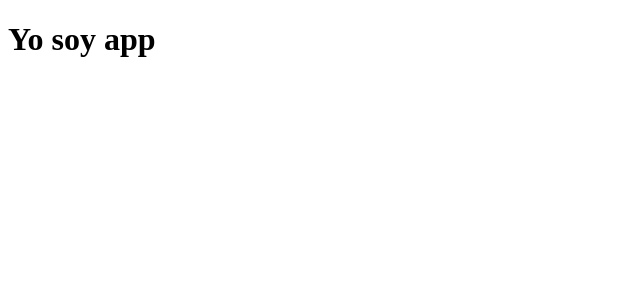
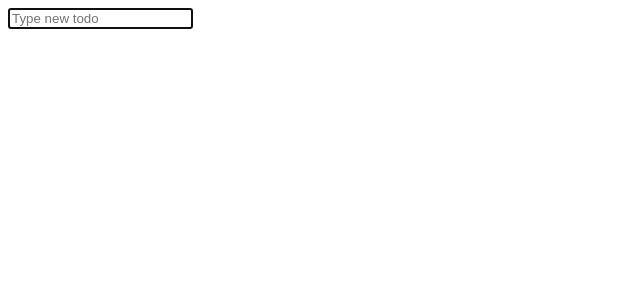
Before and after one commit to JhoamSebastianMunoz/MyDayApp, a React (Vite) app: page / in a window 1280 px wide. Shown: the top 300 px of the page, without its empty margins (0-640 px from the left). Built offline with nearby package versions, Linux system fonts and the light colour scheme.

Commit message:
se crea el componente TaskInput

```diff
--- a/src/App.jsx
+++ b/src/App.jsx
@@ -1,4 +1,6 @@
 import { useState } from 'react'
+import { TaskInput } from './Components/taskInput/TaskInput'
+
 import './App.css'
 
 export function App() {
@@ -6,7 +8,7 @@
 
   return (
     <>
-      <h1>Yo soy app</h1>
+      <TaskInput/>
     </>
   )
 }
--- /dev/null
+++ b/src/Components/TaskInput/TaskInput.jsx
@@ -0,0 +1,25 @@
+import React, { useState } from 'react';
+
+export const TaskInput = ({ addTask }) => {
+    const [input, setInput] = useState('');
+
+    const handleSubmit = (e) => {
+        e.preventDefault();
+        if (input.trim()) {
+            addTask(input);
+            setInput('');
+        }
+    };
+
+    return (
+        <form onSubmit={handleSubmit}>
+            <input
+                type="text"
+                placeholder="Type new todo"
+                value={input}
+                onChange={(e) => setInput(e.target.value)}
+                autoFocus
+            />
+        </form>
+    );
+};
```
